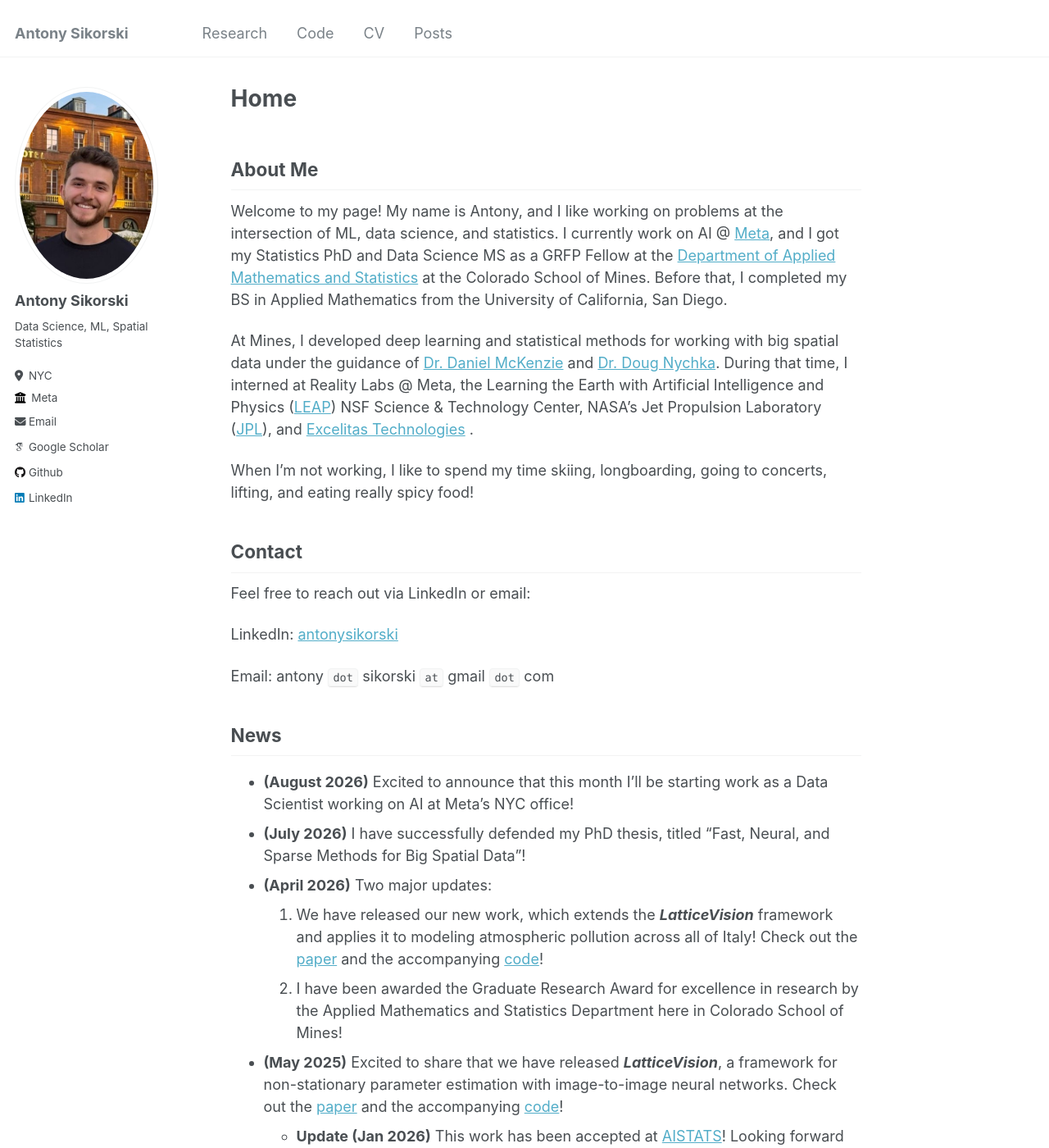
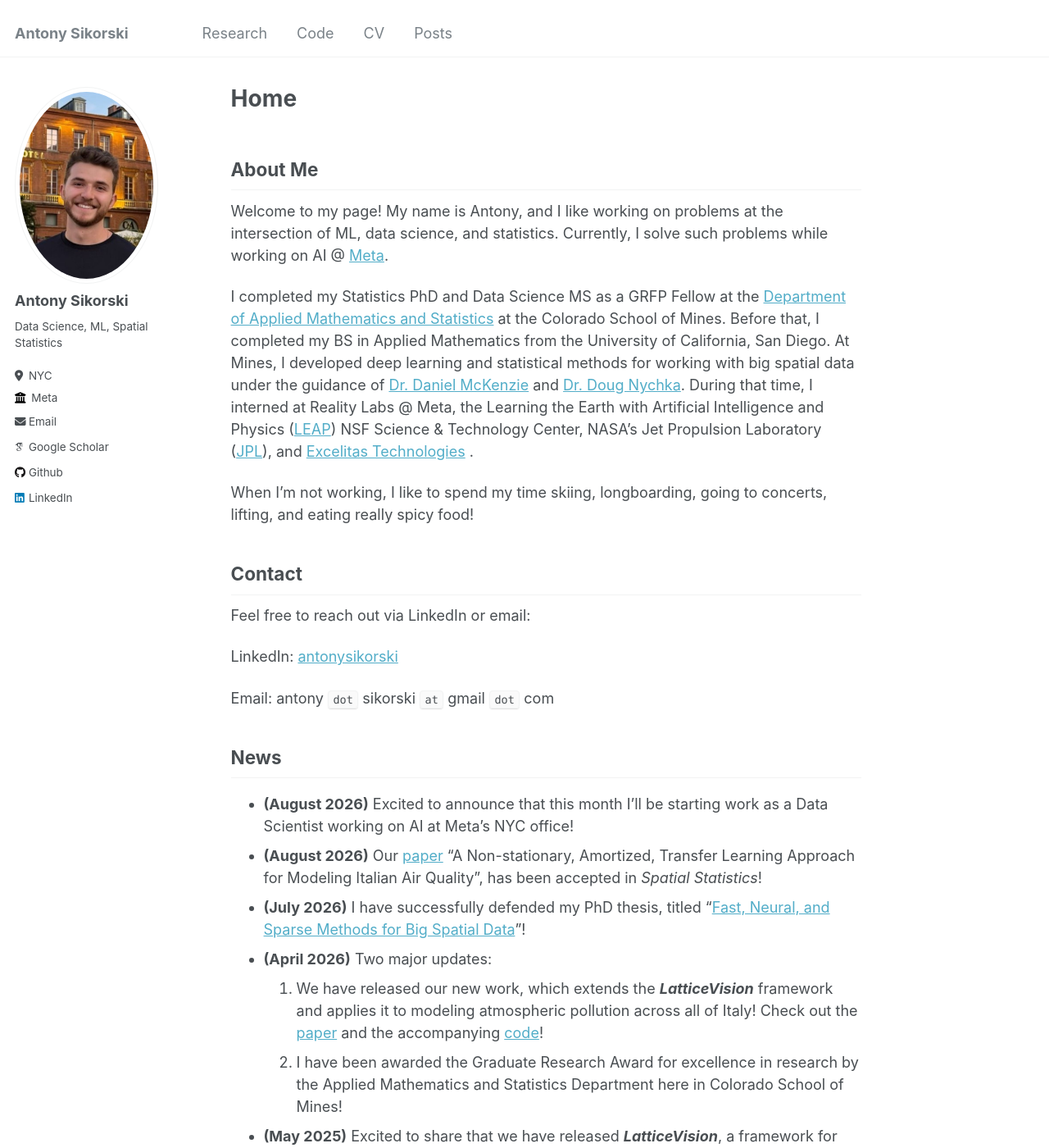
Before and after one commit to antonyxsik/antonyxsik.github.io, a Jekyll site: the page built from _pages/about.md, in a window 1280 px wide and 1400 px high. Shown: the whole window at 82% size. Built offline with Jekyll 4.4.1, drawn with Linux system fonts in a browser that asks for light colours; some web fonts are replaced.

```diff
--- a/_pages/about.md
+++ b/_pages/about.md
@@ -11,10 +11,9 @@ redirect_from:
 About Me
 ------
 
-Welcome to my page! My name is Antony, and I like working on problems at the intersection of ML, data science, and statistics. I currently work on AI @ <a href="https://www.meta.com/" target="_blank">Meta</a>, and I got my Statistics PhD and Data Science MS as a GRFP Fellow at the <a href="https://ams.mines.edu/" target="_blank">Department of Applied Mathematics and Statistics</a> at the Colorado School of Mines. Before that, I completed my BS in Applied Mathematics from the University of California, San Diego.
+Welcome to my page! My name is Antony, and I like working on problems at the intersection of ML, data science, and statistics. Currently, I solve such problems while working on AI @ <a href="https://www.meta.com/" target="_blank">Meta</a>.
 
-
-At Mines, I developed deep learning and statistical methods for working with big spatial data under the guidance of <a href="https://danielmckenzie.github.io/" target="_blank">Dr. Daniel McKenzie</a> and <a href="https://dnychka.github.io/" target="_blank">Dr. Doug Nychka</a>. During that time, I interned at Reality Labs @ Meta, the Learning the Earth with Artificial Intelligence and Physics (<a href="https://leap.columbia.edu/education/2024-leap-summer-momentum-fellowship/" target="_blank">LEAP</a>) NSF Science & Technology Center, NASA's Jet Propulsion Laboratory (<a href="https://www.jpl.nasa.gov/" target="_blank">JPL</a>), and <a href="https://www.excelitas.com/" target="_blank">Excelitas Technologies</a> .
+ I completed my Statistics PhD and Data Science MS as a GRFP Fellow at the <a href="https://ams.mines.edu/" target="_blank">Department of Applied Mathematics and Statistics</a> at the Colorado School of Mines. Before that, I completed my BS in Applied Mathematics from the University of California, San Diego. At Mines, I developed deep learning and statistical methods for working with big spatial data under the guidance of <a href="https://danielmckenzie.github.io/" target="_blank">Dr. Daniel McKenzie</a> and <a href="https://dnychka.github.io/" target="_blank">Dr. Doug Nychka</a>. During that time, I interned at Reality Labs @ Meta, the Learning the Earth with Artificial Intelligence and Physics (<a href="https://leap.columbia.edu/education/2024-leap-summer-momentum-fellowship/" target="_blank">LEAP</a>) NSF Science & Technology Center, NASA's Jet Propulsion Laboratory (<a href="https://www.jpl.nasa.gov/" target="_blank">JPL</a>), and <a href="https://www.excelitas.com/" target="_blank">Excelitas Technologies</a> .
 
 When I'm not working, I like to spend my time skiing, longboarding, going to concerts, lifting, and eating really spicy food!
 
@@ -30,7 +29,8 @@ Email: antony `dot` sikorski `at` gmail `dot` com
 News
 ------
 - **(August 2026)** Excited to announce that this month I'll be starting work as a Data Scientist working on AI at Meta's NYC office!
-- **(July 2026)** I have successfully defended my PhD thesis, titled "Fast, Neural, and Sparse Methods for Big Spatial Data"!
+- **(August 2026)**  Our <a href="https://arxiv.org/abs/2604.18823" target="_blank">paper</a> "A Non-stationary, Amortized, Transfer Learning Approach for Modeling Italian Air Quality", has been accepted in *Spatial Statistics*!
+- **(July 2026)** I have successfully defended my PhD thesis, titled "<a href="https://antonyxsik.github.io/files/PhD_Thesis_ASikorski_7_20_2026.pdf" target="_blank">Fast, Neural, and Sparse Methods for Big Spatial Data</a>"!
 - **(April 2026)** Two major updates:
   1. We have released our new work, which extends the ***LatticeVision*** framework and applies it to modeling atmospheric pollution across all of Italy! Check out the <a href="https://arxiv.org/abs/2604.18823" target="_blank">paper</a> and the accompanying <a href="https://github.com/afustamo/ItalyAQ-amortized-transfer-learning" target="_blank">code</a>!
   2. I have been awarded the Graduate Research Award for excellence in research by the Applied Mathematics and Statistics Department here in Colorado School of Mines!
```
Also changed, not shown: _pages/research.md (+7 -4 lines), 2 other files.
